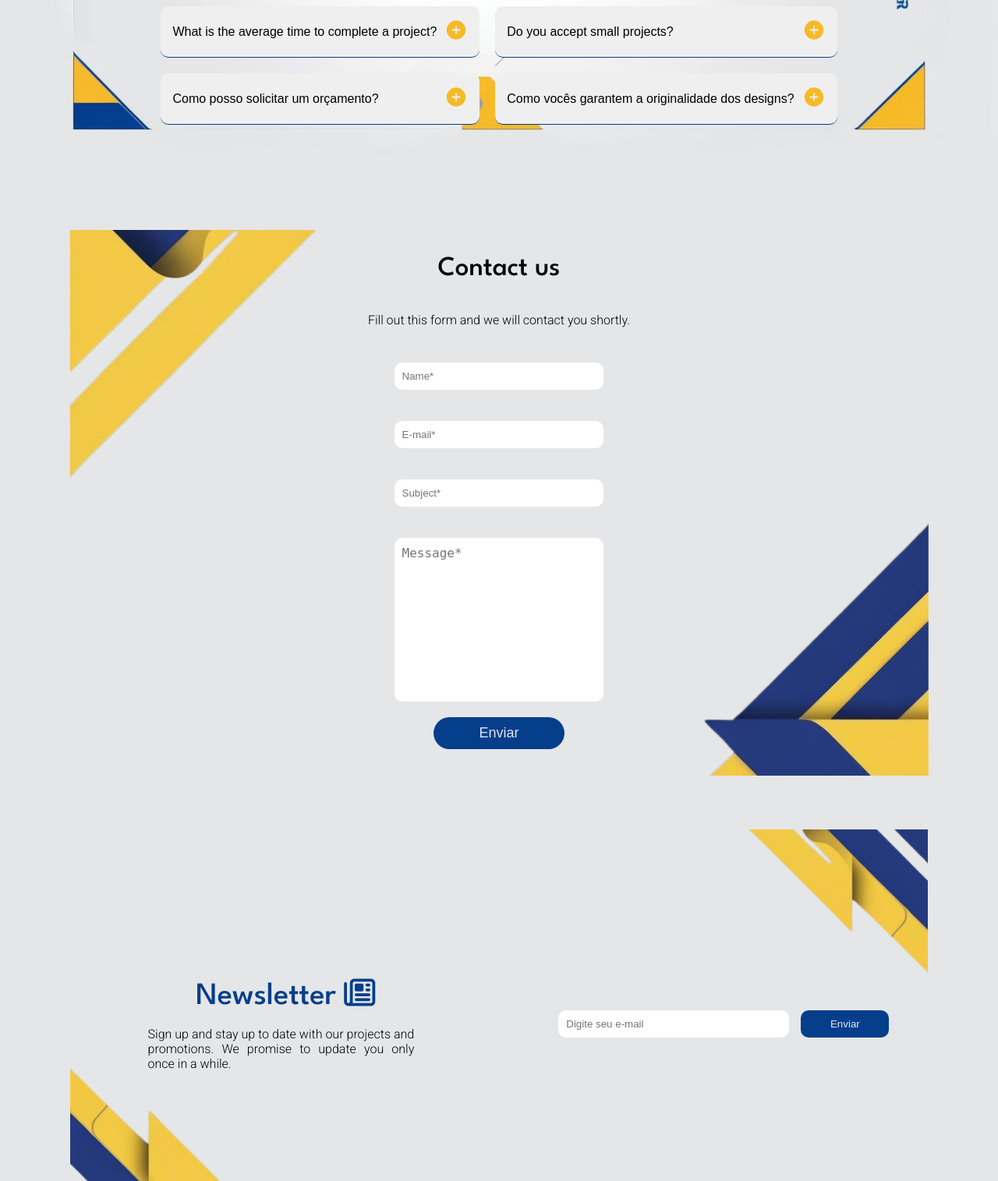
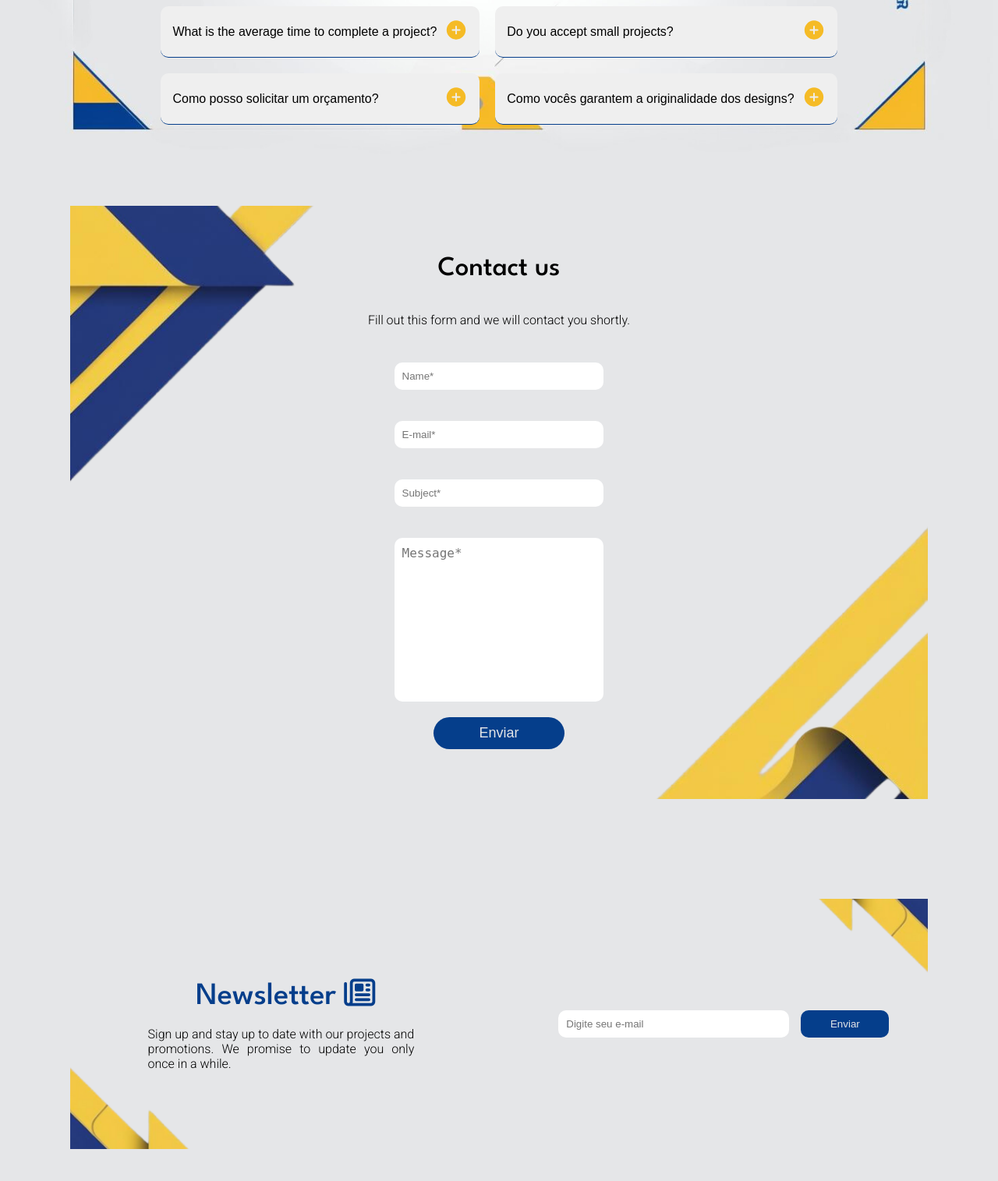
Before and after one commit to KaueACLima/projeto-agency-desing-frontier, a PHP site: page /page-en.html in a window 1280 px wide. Shown: the part 4985-6500 px from the top of the page at 78% size. Run offline with PHP 8.4, Linux system fonts and the light colour scheme; some libraries are stand-ins or nearby versions.

Commit message:
Update CSS/index.css

```diff
--- a/assets/css/index.css
+++ b/assets/css/index.css
@@ -126,6 +126,8 @@ body {
 .services .item p {
   font-weight: 400;
   font-size: 1.8rem;
+  text-align: justify;
+  word-break: break-word;
   margin: 30px 0;
 }
 
@@ -160,7 +162,6 @@ body {
 }
 
 @media (max-width: 425px) {
-
   .services .item {
     text-align: center;
     padding: 10%;
@@ -173,6 +174,7 @@ body {
   .services .item p {
     font-size: 2.2rem;
     text-align: justify;
+    hyphens: auto;
   }
 
   .services {
@@ -184,10 +186,9 @@ body {
 
   .services .image.right,
   .services .image.left,
-  .services .image.right-design{
+  .services .image.right-design {
     display: none;
   }
-
 }
 
 .projects {
@@ -223,7 +224,7 @@ body {
 }
 
 @media (max-width: 425px) {
-  .projects .group-projects{
+  .projects .group-projects {
     flex-direction: column;
   }
 }
@@ -239,7 +240,8 @@ body {
 }
 
 .about .quem-somos {
-  background-image: url(../images/bg-about-border-left.png), url(../images/bg-about-border-right.png);
+  background-image: url(../images/bg-about-border-left.png),
+    url(../images/bg-about-border-right.png);
   background-size: 32%;
   background-repeat: no-repeat;
   background-position: left, right;
@@ -277,7 +279,8 @@ body {
 }
 
 .valores.valores-content {
-  background-image: url(../images/bg-about-border-left-bottom.png), url(../images/bg-about-border-right-bottom.png);
+  background-image: url(../images/bg-about-border-left-bottom.png),
+    url(../images/bg-about-border-right-bottom.png);
   background-size: 32%;
   background-repeat: no-repeat;
   background-position: left, right;
@@ -305,13 +308,12 @@ body {
 
 .valores.valores-content p {
   padding: 2rem;
-
 }
 
 .about .missao i,
 .about .visao i {
   font-size: 5rem;
-  color: #D9B42F;
+  color: #d9b42f;
 }
 
 .about .item .dark-blue {
@@ -344,10 +346,9 @@ body {
     padding-bottom: 3rem;
   }
 
-  .about .valores.valores-content .content{
+  .about .valores.valores-content .content {
     flex-direction: column;
   }
-
 }
 
 .suport {
@@ -387,7 +388,7 @@ body {
   position: relative;
 }
 
-.suport-item:nth-child(-n+4) {
+.suport-item:nth-child(-n + 4) {
   margin-bottom: 20px;
 }
 
@@ -421,7 +422,7 @@ body {
 .suport-descricao {
   position: absolute;
   top: 55px;
-  background-color: #F0F0F0;
+  background-color: #f0f0f0;
   max-height: 0;
   font-size: 1.4rem;
   overflow: hidden;
@@ -461,18 +462,10 @@ body {
   margin: 5% 7%;
   padding: 5% 7%;
   position: relative;
-}
-
-.contact::before {
-  content: "";
-  width: 100%;
-  height: 70rem;
-  position: absolute;
   background-image: url(../images/bg-contact.png);
   background-repeat: no-repeat;
   background-position: center;
   background-size: cover;
-  transform: rotate(180deg);
 }
 
 .contact h2 {
@@ -521,7 +514,7 @@ body {
 .contact .btnEnviar:hover {
   background-color: #fad51a;
   color: #000;
-  transition: .3s all;
+  transition: 0.3s all;
 }
 
 @media (max-width: 425px) {
@@ -538,13 +531,6 @@ body {
   gap: 2rem;
   margin: 5% 7%;
   position: relative;
-}
-
-.newsletter::before {
-  content: "";
-  width: 100%;
-  height: 50rem;
-  position: absolute;
   background-image: url(../images/bg-newslatter.png);
   background-size: cover;
   background-repeat: no-repeat;
@@ -585,7 +571,6 @@ body {
   width: 80%;
   padding: 1rem;
   border-radius: 1rem;
-
 }
 
 .newsletter .newsletter-sign-up .btnSignUp {
@@ -597,7 +582,7 @@ body {
 .newsletter .newsletter-sign-up .btnSignUp:hover {
   background-color: #fad51a;
   color: #000;
-    transition: .3s all;
+  transition: 0.3s all;
 }
 
 @media (max-width: 425px) {
@@ -622,7 +607,6 @@ body {
   .newsletter .newsletter-sign-up {
     width: 100%;
   }
-
 }
 
 .our-team {
@@ -637,7 +621,6 @@ body {
   flex-direction: column;
   align-items: center;
   justify-content: center;
-
 }
 
 .our-team > h2 {
@@ -668,42 +651,72 @@ body {
   gap: 2rem;
 }
 
-
-
 .our-team .our-team-content .section-member .member-team .description-member {
   display: flex;
   flex-direction: column;
   gap: 1.5rem;
 }
 
-.our-team .our-team-content .section-member .member-team .description-member h2 {
+.our-team
+  .our-team-content
+  .section-member
+  .member-team
+  .description-member
+  h2 {
   font-family: "League Spartan", sans-serif;
   font-weight: 500;
   font-size: 2.2rem;
-  color: #D9B42F;
+  color: #d9b42f;
 }
 
-.our-team .our-team-content .section-member .member-team .description-member h3 {
+.our-team
+  .our-team-content
+  .section-member
+  .member-team
+  .description-member
+  h3 {
   font-size: 1.8rem;
   font-weight: 400;
   color: #053e8b;
 }
 
-.our-team .our-team-content .section-member .member-team .description-member .links-member ul {
+.our-team
+  .our-team-content
+  .section-member
+  .member-team
+  .description-member
+  .links-member
+  ul {
   display: flex;
   gap: 3rem;
 }
 
-.our-team .our-team-content .section-member .member-team .description-member .links-member ul li a {
+.our-team
+  .our-team-content
+  .section-member
+  .member-team
+  .description-member
+  .links-member
+  ul
+  li
+  a {
   border-radius: 50%;
   border: 1px solid;
-  padding: .8rem;
+  padding: 0.8rem;
   color: #053e8b;
 }
 
-.our-team .our-team-content .section-member .member-team .description-member .links-member ul li a:hover {
-  color: #D9B42F;
-  transition: color .3s;
+.our-team
+  .our-team-content
+  .section-member
+  .member-team
+  .description-member
+  .links-member
+  ul
+  li
+  a:hover {
+  color: #d9b42f;
+  transition: color 0.3s;
 }
 
 .our-team .our-team-content .section-member .member-team .photo-4 {
--- a/page-en.html
+++ b/page-en.html
@@ -51,7 +51,7 @@
               <a href=""><i class="fa-solid fa-language" id="icon-translate"></i></a>
             </div>
             <ul>
-              <li><a class="en" href="page-en.html">English</a></li>
+              <li><a class="br" href="index.html">Português</a></li>
               <li><a class="es" href="page-es.html">Espanõl</a></li>
             </ul>
           </div>
--- a/page-es.html
+++ b/page-es.html
@@ -56,7 +56,7 @@
             </div>
             <ul>
               <li><a class="en" href="page-en.html">English</a></li>
-              <li><a class="es" href="page-es.html">Espanõl</a></li>
+              <li><a class="br" href="index.html">Português</a></li>
             </ul>
           </div>
       </nav>
```
Also changed, not shown: assets/php/index.php (+5 -21 lines). Lines whose indentation alone changed are shown as unchanged.
